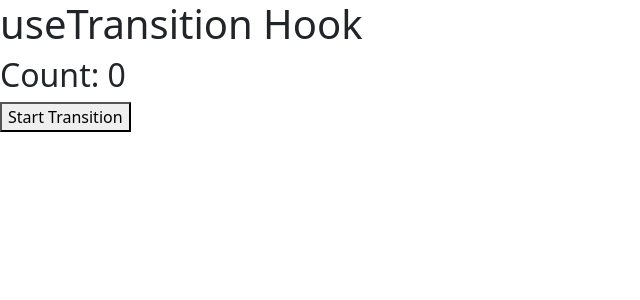
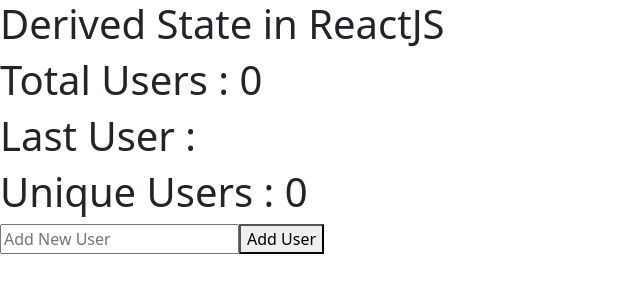
Before and after one commit to Aaditya-Kumar-Mittal/learning_reactjs_c1, a React (Vite) app: page / in a window 1280 px wide. Shown: the top 300 px of the page, without its empty margins (0-640 px from the left). Built offline with nearby package versions, Linux system fonts and the light colour scheme.

Commit message:
feat: Understood Derived State in ReactJS

```diff
--- a/src/App.jsx
+++ b/src/App.jsx
@@ -1,11 +1,12 @@
 import React from "react";
 import CSBSUseTransistionHookA from "./components/CSBSUseTransistionHookA";
+import CSBSDerivedStateA from "./components/CSBSDerivedStateA";
 
 
 function App() {
   return (
     <div>
-      <CSBSUseTransistionHookA />
+      <CSBSDerivedStateA />
     </div>
   );
 }
--- /dev/null
+++ b/src/components/CSBSDerivedStateA.jsx
@@ -0,0 +1,36 @@
+import React, { useState } from "react";
+
+function CSBSDerivedStateA() {
+  const [users, setUsers] = useState([]);
+  const [user, setUser] = useState("");
+  const totalUsers = users.length;
+  const lastUser = users[users.length - 1];
+  const uniqueUsers = [...new Set(users)].length;
+
+  function handleAddUsers(event) {
+    setUsers([...users, user]);
+    console.log(users);
+  }
+
+  return (
+    <div>
+      <h1>Derived State in ReactJS</h1>
+      <h1>Total Users : {totalUsers}</h1>
+      <h1>Last User : {lastUser}</h1>
+      <h1>Unique Users : {uniqueUsers}</h1>
+      <input
+        type="text"
+        placeholder="Add New User"
+        onChange={(event) => setUser(event.target.value)}
+      />
+      <button onClick={handleAddUsers}>Add User</button>
+      <ul>
+        {users.map((user, index) => (
+          <li key={index}>{user}</li>
+        ))}
+      </ul>
+    </div>
+  );
+}
+
+export default CSBSDerivedStateA;
```
